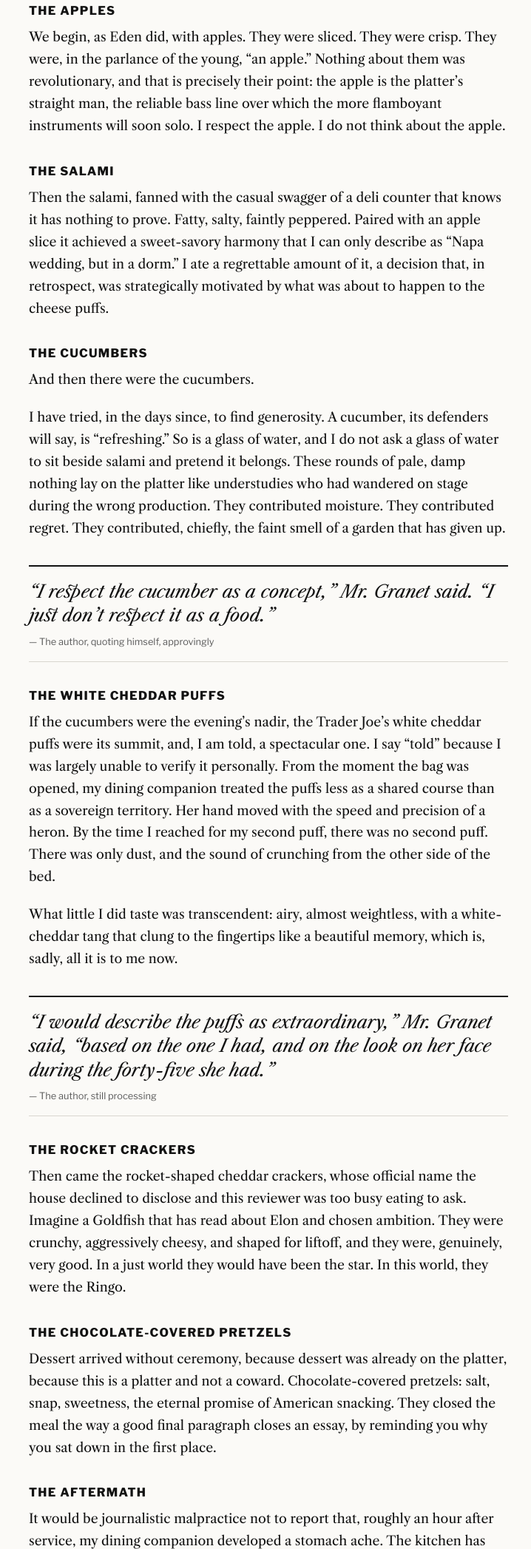
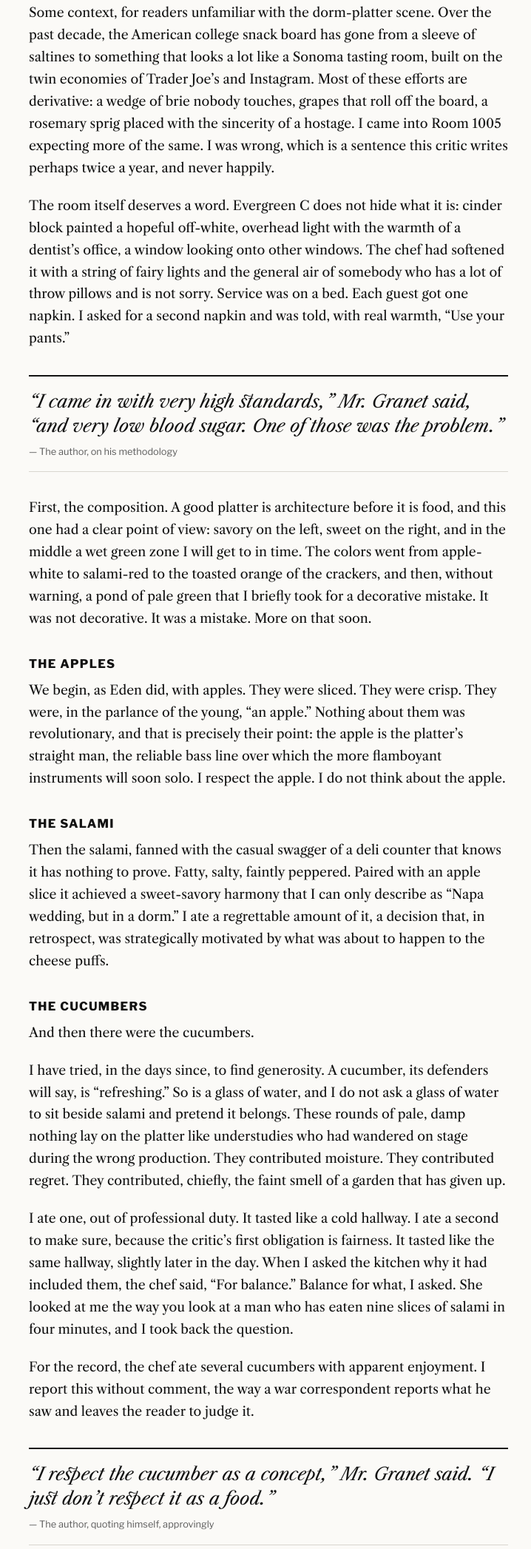
Before and after one commit to igranet/snack-review, a plain HTML site: page index.html in a window 1280 px wide. Shown: the part 1679-3773 px from the top of the page at 74% size, without its empty margins (277-995 px from the left). Drawn offline with nearby package versions, Linux system fonts and the light colour scheme; a web font is replaced by a local one.

Commit message:
Longer review
Co-Authored-By: Claude Opus 5.5 <noreply@anthropic.com>

```diff
--- a/index.html
+++ b/index.html
@@ -77,6 +77,15 @@ footer{margin-top:40px;font-family:"Libre Franklin",sans-serif;font-size:.7rem;c
 <blockquote>“I want to be clear that I am completely objective,” said Mr. Granet, the critic, to this reviewer, who is also Mr. Granet.
 <cite>— A source close to the review</cite></blockquote>
 
+<p>Some context, for readers unfamiliar with the dorm-platter scene. Over the past decade, the American college snack board has gone from a sleeve of saltines to something that looks a lot like a Sonoma tasting room, built on the twin economies of Trader Joe’s and Instagram. Most of these efforts are derivative: a wedge of brie nobody touches, grapes that roll off the board, a rosemary sprig placed with the sincerity of a hostage. I came into Room 1005 expecting more of the same. I was wrong, which is a sentence this critic writes perhaps twice a year, and never happily.</p>
+
+<p>The room itself deserves a word. Evergreen C does not hide what it is: cinder block painted a hopeful off-white, overhead light with the warmth of a dentist’s office, a window looking onto other windows. The chef had softened it with a string of fairy lights and the general air of somebody who has a lot of throw pillows and is not sorry. Service was on a bed. Each guest got one napkin. I asked for a second napkin and was told, with real warmth, “Use your pants.”</p>
+
+<blockquote>“I came in with very high standards,” Mr. Granet said, “and very low blood sugar. One of those was the problem.”
+<cite>— The author, on his methodology</cite></blockquote>
+
+<p>First, the composition. A good platter is architecture before it is food, and this one had a clear point of view: savory on the left, sweet on the right, and in the middle a wet green zone I will get to in time. The colors went from apple-white to salami-red to the toasted orange of the crackers, and then, without warning, a pond of pale green that I briefly took for a decorative mistake. It was not decorative. It was a mistake. More on that soon.</p>
+
 <h2>The Apples</h2>
 <p>We begin, as Eden did, with apples. They were sliced. They were crisp. They were, in the parlance of the young, “an apple.” Nothing about them was revolutionary, and that is precisely their point: the apple is the platter’s straight man, the reliable bass line over which the more flamboyant instruments will soon solo. I respect the apple. I do not think about the apple.</p>
 
@@ -87,6 +96,10 @@ footer{margin-top:40px;font-family:"Libre Franklin",sans-serif;font-size:.7rem;c
 <p>And then there were the cucumbers.</p>
 <p>I have tried, in the days since, to find generosity. A cucumber, its defenders will say, is “refreshing.” So is a glass of water, and I do not ask a glass of water to sit beside salami and pretend it belongs. These rounds of pale, damp nothing lay on the platter like understudies who had wandered on stage during the wrong production. They contributed moisture. They contributed regret. They contributed, chiefly, the faint smell of a garden that has given up.</p>
 
+<p>I ate one, out of professional duty. It tasted like a cold hallway. I ate a second to make sure, because the critic’s first obligation is fairness. It tasted like the same hallway, slightly later in the day. When I asked the kitchen why it had included them, the chef said, “For balance.” Balance for what, I asked. She looked at me the way you look at a man who has eaten nine slices of salami in four minutes, and I took back the question.</p>
+
+<p>For the record, the chef ate several cucumbers with apparent enjoyment. I report this without comment, the way a war correspondent reports what he saw and leaves the reader to judge it.</p>
+
 <blockquote>“I respect the cucumber as a concept,” Mr. Granet said. “I just don’t respect it as a food.”
 <cite>— The author, quoting himself, approvingly</cite></blockquote>
 
@@ -95,17 +108,23 @@ footer{margin-top:40px;font-family:"Libre Franklin",sans-serif;font-size:.7rem;c
 
 <p>What little I did taste was transcendent: airy, almost weightless, with a white-cheddar tang that clung to the fingertips like a beautiful memory, which is, sadly, all it is to me now.</p>
 
+<p>I tried diplomacy. I tried distraction (“Is that a spider?”). I tried, at one low point, simply reaching. Each time the bag moved, as if on its own, to the far side of the bed. Late in the evening I watched the chef tip the last of the crumbs straight into her mouth with the calm of a woman who has never felt guilt and does not plan to start. It was, I will admit, impressive to watch. Tactically speaking, it was the best performance in the room.</p>
+
 <blockquote>“I would describe the puffs as extraordinary,” Mr. Granet said, “based on the one I had, and on the look on her face during the forty-five she had.”
 <cite>— The author, still processing</cite></blockquote>
 
 <h2>The Rocket Crackers</h2>
 <p>Then came the rocket-shaped cheddar crackers, whose official name the house declined to disclose and this reviewer was too busy eating to ask. Imagine a Goldfish that has read about Elon and chosen ambition. They were crunchy, aggressively cheesy, and shaped for liftoff, and they were, genuinely, very good. In a just world they would have been the star. In this world, they were the Ringo.</p>
 
+<p>I would note that the rocket crackers were the only item on the platter I was allowed to eat freely, and I took full advantage. Some readers may say my enthusiasm for them is a symptom of puff deprivation. Those readers are correct, and they are also not invited to Room 1005.</p>
+
 <h2>The Chocolate-Covered Pretzels</h2>
 <p>Dessert arrived without ceremony, because dessert was already on the platter, because this is a platter and not a coward. Chocolate-covered pretzels: salt, snap, sweetness, the eternal promise of American snacking. They closed the meal the way a good final paragraph closes an essay, by reminding you why you sat down in the first place.</p>
 
 <h2>The Aftermath</h2>
 <p>It would be journalistic malpractice not to report that, roughly an hour after service, my dining companion developed a stomach ache. The kitchen has offered no official explanation. This critic has his theories. I would note only that one of us ate approximately the entire bag of white cheddar puffs, and that one of us did not, and that only one of us was lying down afterward saying “ow.” Draw your own conclusions. I have drawn mine, and they are in a notebook.</p>
+
+<p>To the kitchen’s credit, the after-service care was excellent. Water was offered. A heating pad was found. The critic, displaying the bedside manner for which he is quietly famous, said “Maybe it was the cucumbers,” and was told to be quiet. Fair enough. I want to stress that no cucumbers were hurt in the making of this stomach ache, though several deserved to be.</p>
 
 <blockquote>“I am not saying it was the puffs,” Mr. Granet said. “I am saying the puffs know what they did.”
 <cite>— The author, from the scene</cite></blockquote>
```
